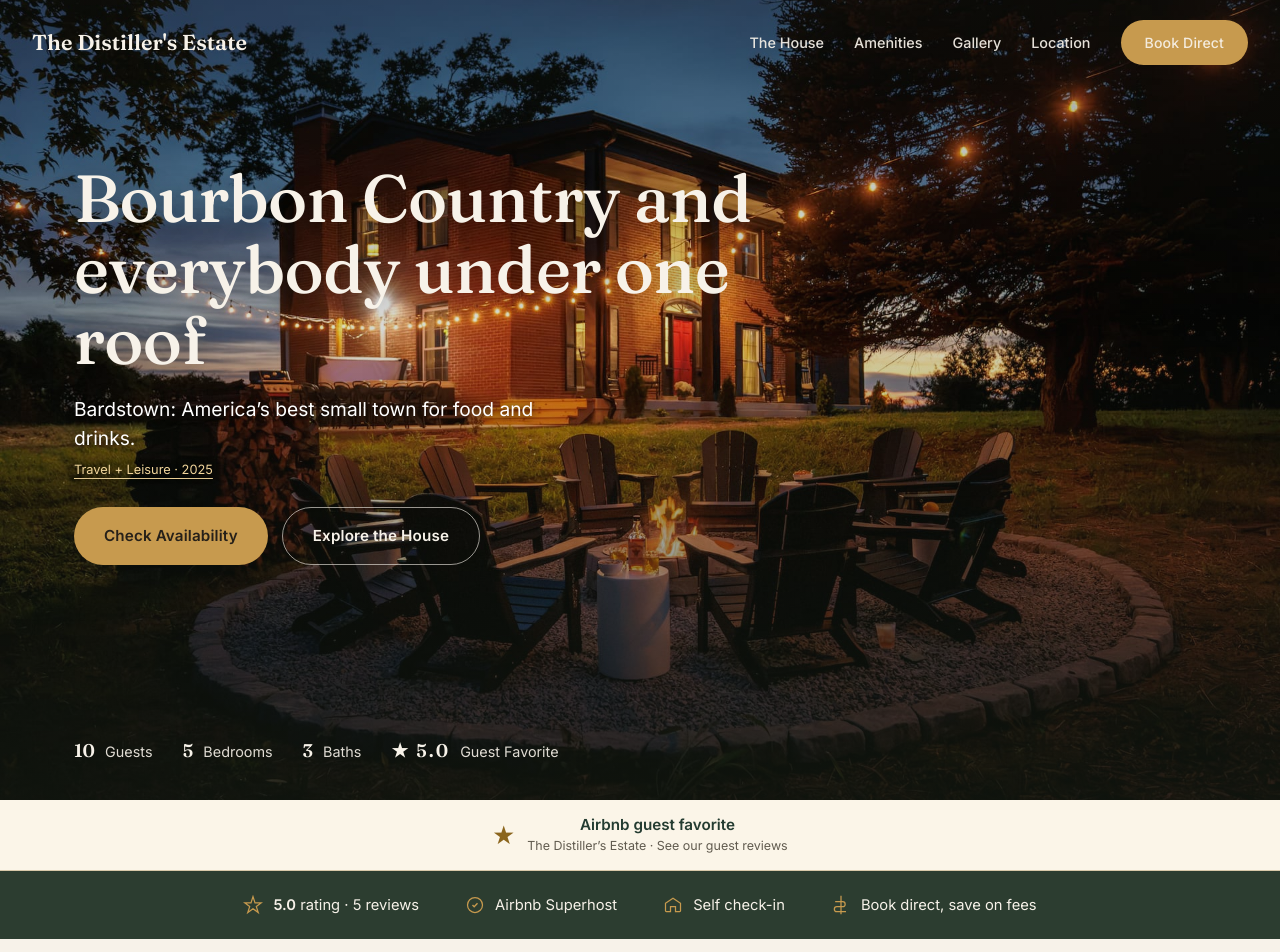
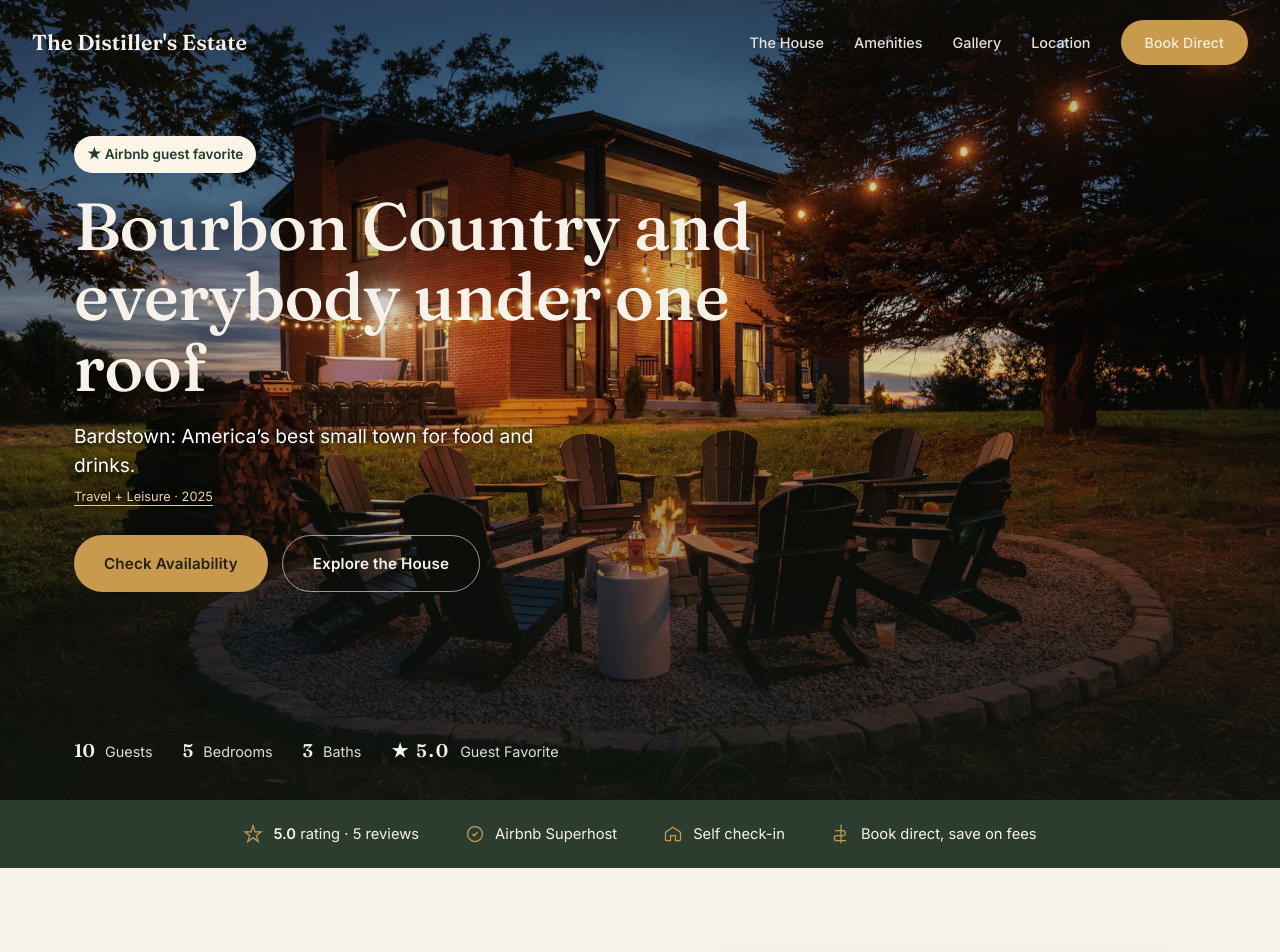
Before and after one commit to bledsml/thedistillersestate, a plain HTML site: page index.html in a window 1280 px wide. Shown: the top 952 px of the page. Drawn offline with Linux system fonts and the light colour scheme.

Commit message:
Move Airbnb guest favorite badge above homepage headline

```diff
--- a/index.html
+++ b/index.html
@@ -308,6 +308,9 @@
 
 .hero-press{max-width:40ch;font-size:clamp(1rem,1.8vw,1.2rem);line-height:1.5;color:#fff;margin:20px 0 26px;text-shadow:0 1px 8px #000}
 .hero-press a{font-size:.8rem;color:#f1d59b;text-decoration:underline;text-underline-offset:4px}
+
+.hero-favorite{display:inline-block;padding:7px 13px;border-radius:24px;background:#fbf5e8;color:#243c31;font-size:.85rem;font-weight:700;text-decoration:none;margin-bottom:18px}
+.hero-favorite:hover{text-decoration:underline}
 </style>
 </head>
 <body>
@@ -330,6 +333,7 @@
   <div class="hero-bg-fallback"></div>
   <img class="hero-img" id="heroImg" alt="The Distiller's Estate at dusk, fire pit lit and string lights on" />
   <div class="hero-content">
+    <a class="hero-favorite" href="https://www.airbnb.com/rooms/1716221130922124391" target="_blank" rel="noopener noreferrer">★ Airbnb guest favorite</a>
     <h1 id="heroTitle">Bourbon Country and everybody under one roof</h1>
     <p class="hero-press">Bardstown: America’s best small town for food and drinks.<br><a href="https://www.travelandleisure.com/guide-to-bardstown-kentucky-11786570" target="_blank" rel="noopener noreferrer">Travel + Leisure · 2025</a></p>
     <div class="hero-cta">
@@ -346,12 +350,6 @@
     </div>
   </div>
 </header>
-
-<!-- AIRBNB LISTING RECOGNITION -->
-<a class="guest-favorite-banner" href="https://www.airbnb.com/rooms/1716221130922124391" target="_blank" rel="noopener noreferrer" aria-label="The Distiller's Estate is a Airbnb guest favorite. View the listing.">
-  <span class="gf-star" aria-hidden="true">★</span>
-  <span><strong>Airbnb guest favorite</strong><small>The Distiller’s Estate · See our guest reviews</small></span>
-</a>
 
 <!-- TRUST -->
 <div class="trust">
```
